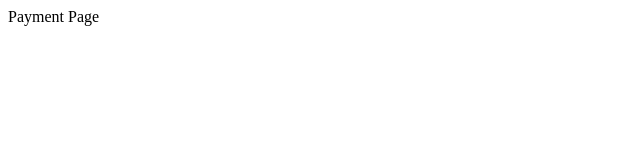
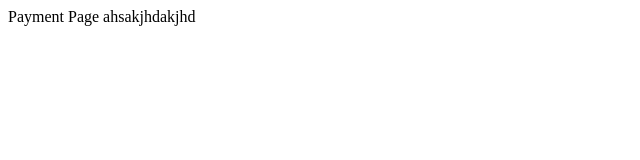
Before and after one commit to dominohanoi/net06_basic_git, a plain HTML site: page Payment.html in a window 1280 px wide. Shown: the whole page, without its empty margins (0-640 px from the left). Drawn offline with Linux system fonts and the light colour scheme.

Commit message:
Modified file Payment.html

```diff
--- a/Payment.html
+++ b/Payment.html
@@ -7,5 +7,6 @@
 </head>
 <body>
     Payment Page
+    ahsakjhdakjhd
 </body>
 </html>
```
